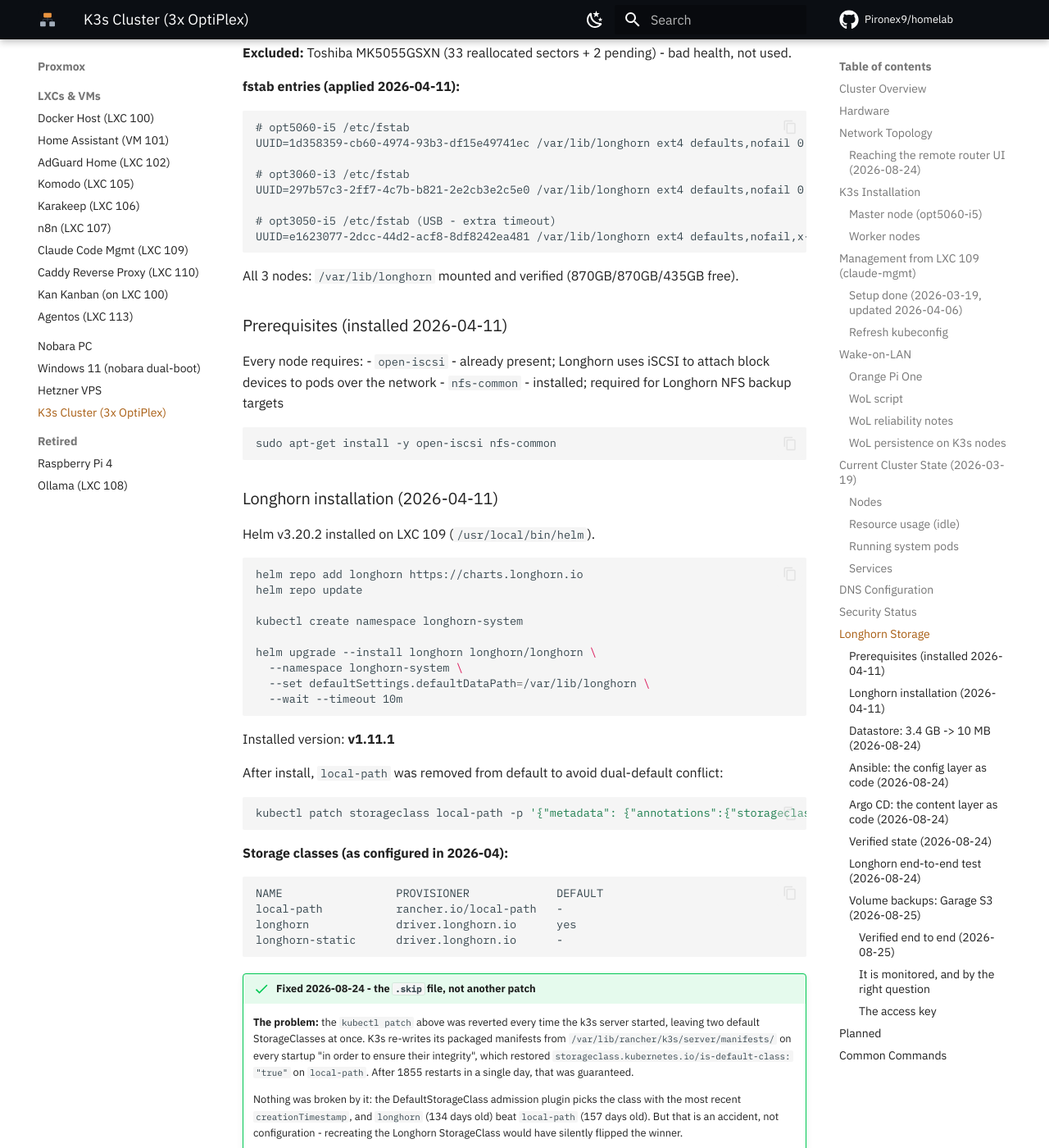
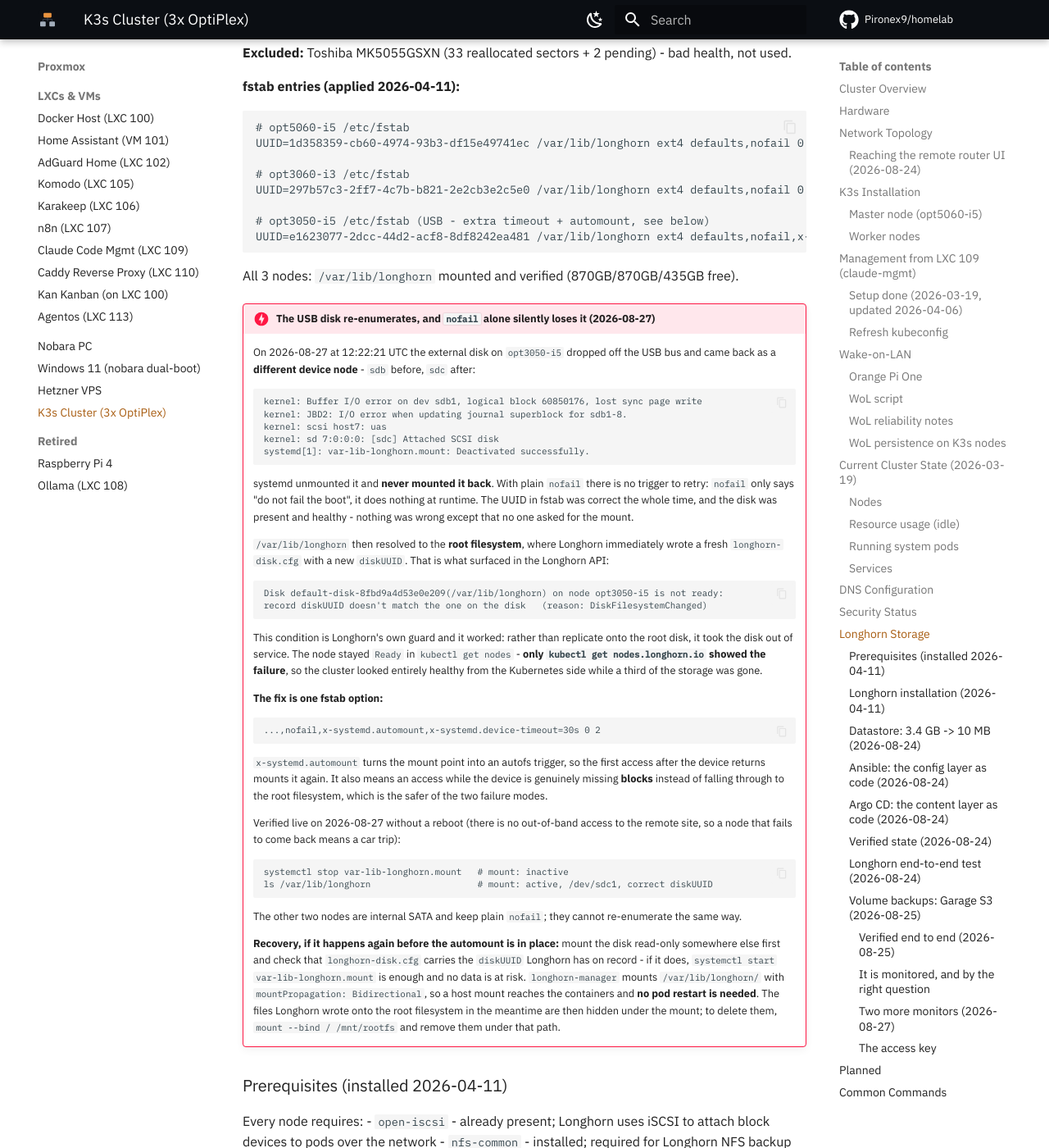
Before and after one commit to Pironex9/homelab, an MkDocs documentation site: the page built from docs/hosts/k3s-cluster.md, in a window 1280 px wide and 1400 px high, scrolled down 10573 px. Shown: the whole window at 82% size. Built offline with MkDocs 1.6.1 and Material for MkDocs 9.7.7, drawn with Linux system fonts in a browser that asks for light colours; comment, search, counter and statistics services are not loaded; some of the changed text lies outside the part shown.

Commit message:
fix(k3s): az opt3050-i5 USB Longhorn-lemeze automountra all
2026-08-27 12:22:21 UTC-kor az opt3050-i5 kulso lemeze ujraenumeralodott
(sdb -> sdc), a systemd lecsatolta, es a puszta nofail miatt semmi nem
csatolta vissza. A /var/lib/longhorn ezzel a root FS-re esett vissza, ahova
a Longhorn azonnal irt egy friss longhorn-disk.cfg-t; a diskUUID nem egyezett
a nyilvantartottal, es a lemez DiskFilesystemChanged miatt kiesett. A
kubectl get nodes vegig Ready-t mutatott, a hiba csak a
nodes.longhorn.io-ban latszott.

- fstab: x-systemd.automount az opt3050-i5-on, reboot nelkul tesztelve
- longhorn-backup-check.sh: uj 5. lepes a node/lemez Ready allapotra,
  mert nulla kotetnel az 1-4. lepes atengedte a halott lemezt
- k3s-backup.sh cron sora Kuma pushsal zarul (08-26 es 08-27 is nemán bukott)
- uj Kuma ping monitor a helyszinre az orangepi Tailscale IP-jen

````diff
--- a/docs/hosts/k3s-cluster.md
+++ b/docs/hosts/k3s-cluster.md
@@ -412,7 +412,7 @@
 |------|--------|-------|------|------|------|
 | opt5060-i5 | /dev/sda1 | longhorn-sdb | `1d358359-cb60-4974-93b3-df15e49741ec` | 931 GB | SATA internal |
 | opt3060-i3 | /dev/sda1 | longhorn-sdd | `297b57c3-2ff7-4c7b-b821-2e2cb3e2c5e0` | 931 GB | SATA internal |
-| opt3050-i5 | /dev/sdb1 | longhorn-sdc | `e1623077-2dcc-44d2-acf8-8df8242ea481` | 465 GB | USB external |
+| opt3050-i5 | /dev/sdc1 (was sdb1) | longhorn-sdc | `e1623077-2dcc-44d2-acf8-8df8242ea481` | 465 GB | USB external |
 
 Filesystem: ext4. Formatted 2026-04-06.
 
@@ -426,11 +426,75 @@
 # opt3060-i3 /etc/fstab
 UUID=297b57c3-2ff7-4c7b-b821-2e2cb3e2c5e0 /var/lib/longhorn ext4 defaults,nofail 0 2
 
-# opt3050-i5 /etc/fstab (USB - extra timeout)
-UUID=e1623077-2dcc-44d2-acf8-8df8242ea481 /var/lib/longhorn ext4 defaults,nofail,x-systemd.device-timeout=30s 0 2
+# opt3050-i5 /etc/fstab (USB - extra timeout + automount, see below)
+UUID=e1623077-2dcc-44d2-acf8-8df8242ea481 /var/lib/longhorn ext4 defaults,nofail,x-systemd.automount,x-systemd.device-timeout=30s 0 2
 ```
 
 All 3 nodes: `/var/lib/longhorn` mounted and verified (870GB/870GB/435GB free).
+
+!!! danger "The USB disk re-enumerates, and `nofail` alone silently loses it (2026-08-27)"
+
+    On 2026-08-27 at 12:22:21 UTC the external disk on `opt3050-i5` dropped off the
+    USB bus and came back as a **different device node** - `sdb` before, `sdc` after:
+
+    ```
+    kernel: Buffer I/O error on dev sdb1, logical block 60850176, lost sync page write
+    kernel: JBD2: I/O error when updating journal superblock for sdb1-8.
+    kernel: scsi host7: uas
+    kernel: sd 7:0:0:0: [sdc] Attached SCSI disk
+    systemd[1]: var-lib-longhorn.mount: Deactivated successfully.
+    ```
+
+    systemd unmounted it and **never mounted it back**. With plain `nofail` there is
+    no trigger to retry: `nofail` only says "do not fail the boot", it does nothing
+    at runtime. The UUID in fstab was correct the whole time, and the disk was
+    present and healthy - nothing was wrong except that no one asked for the mount.
+
+    `/var/lib/longhorn` then resolved to the **root filesystem**, where Longhorn
+    immediately wrote a fresh `longhorn-disk.cfg` with a new `diskUUID`. That is what
+    surfaced in the Longhorn API:
+
+    ```
+    Disk default-disk-8fbd9a4d53e0e209(/var/lib/longhorn) on node opt3050-i5 is not ready:
+    record diskUUID doesn't match the one on the disk   (reason: DiskFilesystemChanged)
+    ```
+
+    This condition is Longhorn's own guard and it worked: rather than replicate onto
+    the root disk, it took the disk out of service. The node stayed `Ready` in
+    `kubectl get nodes` - **only `kubectl get nodes.longhorn.io` showed the failure**,
+    so the cluster looked entirely healthy from the Kubernetes side while a third of
+    the storage was gone.
+
+    **The fix is one fstab option:**
+
+    ```
+    ...,nofail,x-systemd.automount,x-systemd.device-timeout=30s 0 2
+    ```
+
+    `x-systemd.automount` turns the mount point into an autofs trigger, so the first
+    access after the device returns mounts it again. It also means an access while the
+    device is genuinely missing **blocks** instead of falling through to the root
+    filesystem, which is the safer of the two failure modes.
+
+    Verified live on 2026-08-27 without a reboot (there is no out-of-band access to
+    the remote site, so a node that fails to come back means a car trip):
+
+    ```
+    systemctl stop var-lib-longhorn.mount   # mount: inactive
+    ls /var/lib/longhorn                    # mount: active, /dev/sdc1, correct diskUUID
+    ```
+
+    The other two nodes are internal SATA and keep plain `nofail`; they cannot
+    re-enumerate the same way.
+
+    **Recovery, if it happens again before the automount is in place:** mount the disk
+    read-only somewhere else first and check that `longhorn-disk.cfg` carries the
+    `diskUUID` Longhorn has on record - if it does, `systemctl start
+    var-lib-longhorn.mount` is enough and no data is at risk. `longhorn-manager`
+    mounts `/var/lib/longhorn/` with `mountPropagation: Bidirectional`, so a host
+    mount reaches the containers and **no pod restart is needed**. The files Longhorn
+    wrote onto the root filesystem in the meantime are then hidden under the mount;
+    to delete them, `mount --bind / /mnt/rootfs` and remove them under that path.
 
 ### Prerequisites (installed 2026-04-11)
 
@@ -838,6 +902,39 @@
 the job only runs once a day. Details in
 [scripts/README.md](https://github.com/Pironex9/homelab/blob/main/scripts/README.md).
 
+A third check was added on 2026-08-27, after the USB re-enumeration above: **step 5
+walks `nodes.longhorn.io` and fails on any node or disk whose `Ready` condition is not
+`True`.** The incident exposed a hole in the original design - with zero volumes on the
+cluster, steps 1 to 4 all pass and the script pushed a cheerful `up - no-volumes` while
+a third of the storage was out of service. Disk health is independent of whether there
+is anything to back up today, so it gets its own gate. The message carries the offending
+`node/path`, and a healthy run now reports the fleet size and free space:
+
+```
+== 5/5 Longhorn node-ok es lemezek ==
+  3 node, minden lemez Ready, 2288 GiB szabad
+```
+
+#### Two more monitors (2026-08-27)
+
+| Monitor | Type | Interval | What it answers |
+|---|---|---|---|
+| `cron: k3s-backup (LXC 109)` | push | 25 h | did the control-plane backup finish? |
+| `K3s helyszin (orangepione)` | ping | 1 h, 2 retries at 15 min | is there power and network at the remote site? |
+
+`k3s-backup.sh` had been the only cron line on LXC 109 without a Kuma push. It exits
+non-zero on failure, so the crontab uses the same `&& curl .../api/push/...?status=up`
+pattern as the other jobs: no push means no heartbeat means red. It went two days
+unnoticed on 2026-08-26 and 2026-08-27, failing with
+`ssh: connect to host opt5060-i5 port 22: Connection timed out` while the master was
+down, and only the log recorded it.
+
+The ping monitor targets the **Orange Pi's Tailscale address**, not a K3s node, for two
+reasons: it is an SBC with no BIOS AC-power gate, so it comes back first and by itself,
+and it makes the monitor a question about the *site* rather than about Kubernetes. The
+interval is deliberately slow - planned outages at that location run for hours, and a
+monitor that fires on every five-minute blip stops being read.
+
 #### The access key
 
 The repository is public, so the S3 key is not in it. It lives in the
@@ -857,6 +954,9 @@
 - [x] Test PVC end-to-end - written, reattached to another node, checksum verified, cleanly torn down (2026-08-24)
 - [ ] Longhorn UI still only reachable via port-forward (no ingress)
 - [x] Fix the dual-default StorageClass durably - `.skip` file + patch, verified across a k3s restart (2026-08-24)
+- [x] Longhorn disk health in the daily check - added after the 2026-08-27 USB unmount (`longhorn-backup-check.sh` step 5)
+- [x] Out-of-band signal for the remote site - Kuma ping monitor on the Orange Pi (2026-08-27)
+- [ ] Verify `AC Power Recovery = Power On` in the BIOS of all three OptiPlexes - the master stayed down for 2 d 4 h after the 2026-08-25 outage while the workers returned a day earlier, so at least the master is not set
 - [ ] Prometheus + Grafana monitoring stack
 - [ ] Traefik ingress with Let's Encrypt SSL - Traefik runs, but 0 Ingress objects and no cert-manager/ClusterIssuer
 - [ ] RBAC policies
````
Also changed, not shown: scripts/README.md (+23 -4 lines), 1 other file.
